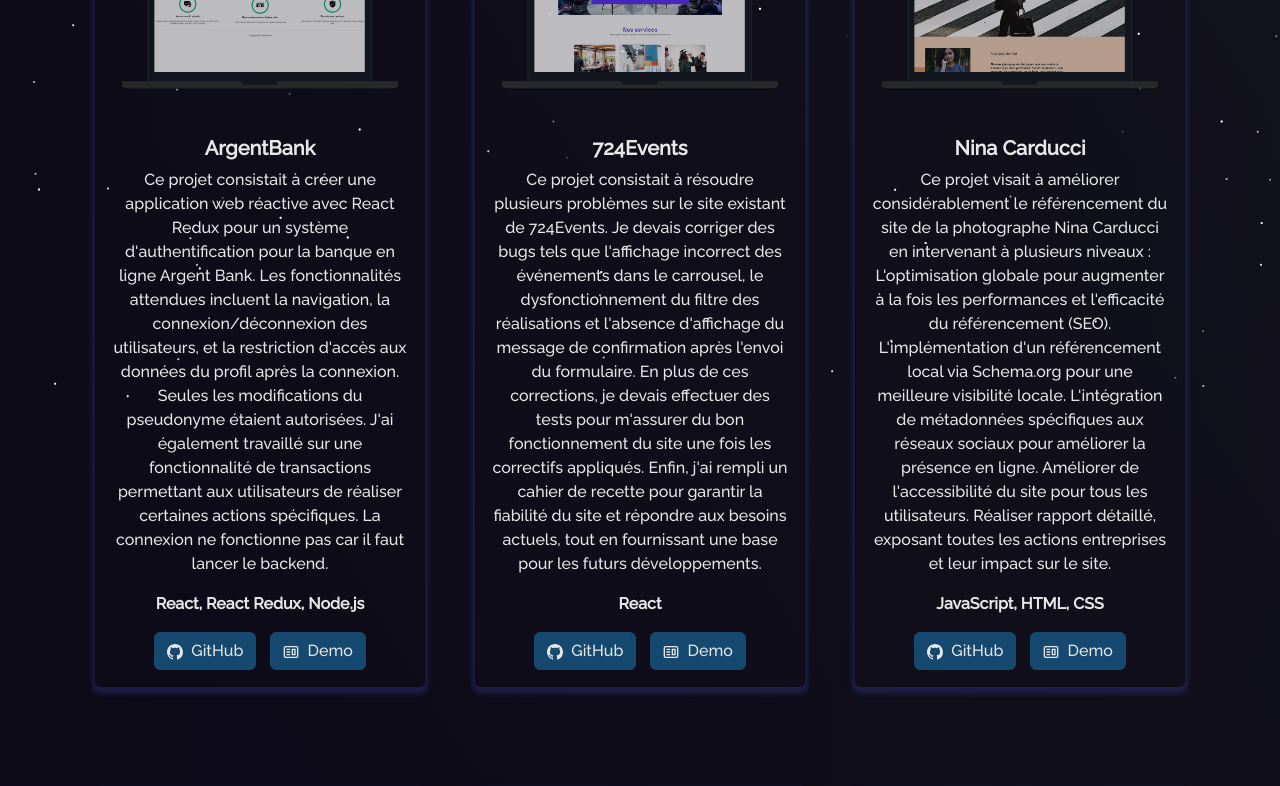
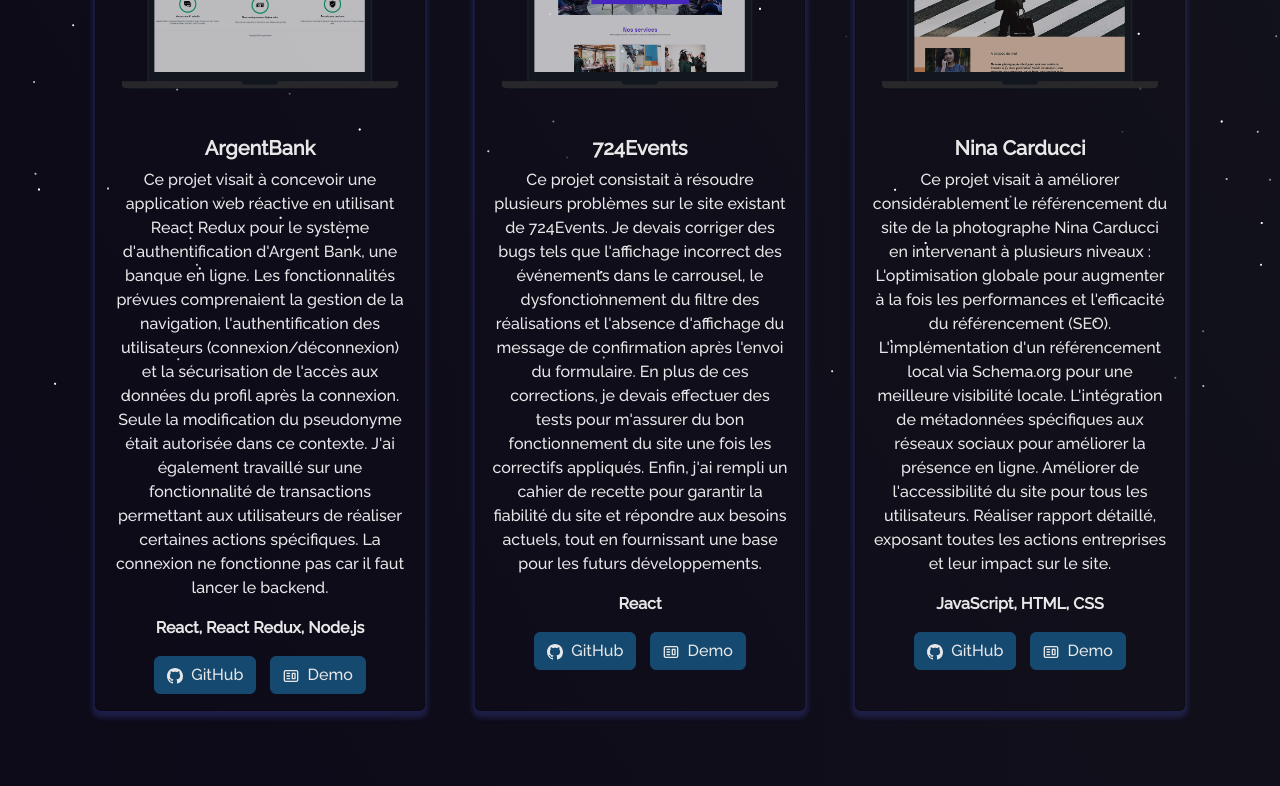
Before and after one commit to Juny22/Portfolio-intweb, a React (Create React App) app: page /project in a window 1280 px wide. Shown: the part 400-1186 px from the top of the page. Built offline with nearby package versions, Linux system fonts and the light colour scheme.

Commit message:
modif project

```diff
--- a/src/components/Projects/Projects.js
+++ b/src/components/Projects/Projects.js
@@ -26,11 +26,9 @@
               imgPath={ArgentbankImg}
               isBlog={false}
               title={<strong>ArgentBank</strong>}
-              description="Ce projet consistait à créer une application web réactive avec React Redux
-              pour un système d'authentification pour la banque en ligne Argent Bank.
-              Les fonctionnalités attendues incluent la navigation, la connexion/déconnexion des utilisateurs,
-              et la restriction d'accès aux données du profil après la connexion.
-              Seules les modifications du pseudonyme étaient autorisées.
+              description="Ce projet visait à concevoir une application web réactive en utilisant React Redux pour le système d'authentification d'Argent Bank, une banque en ligne.
+              Les fonctionnalités prévues comprenaient la gestion de la navigation, l'authentification des utilisateurs (connexion/déconnexion) et
+              la sécurisation de l'accès aux données du profil après la connexion. Seule la modification du pseudonyme était autorisée dans ce contexte.
               J'ai également travaillé sur une fonctionnalité de transactions permettant aux utilisateurs de réaliser certaines actions spécifiques.
               La connexion ne fonctionne pas car il faut lancer le backend."
               softwareUsed={<strong>React, React Redux, Node.js</strong>}
```
